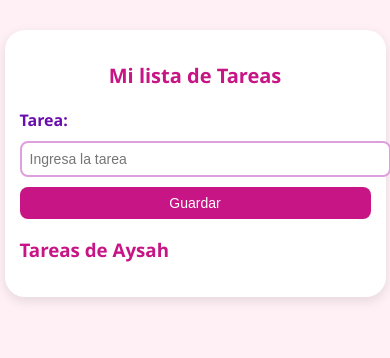
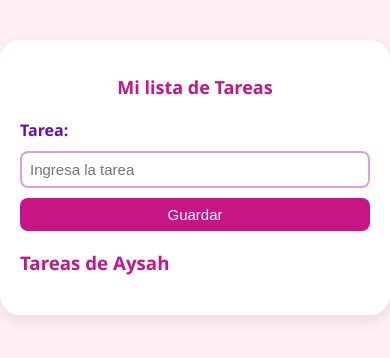
Before and after one commit to Mendo0729/To-do-List, a plain HTML site: page index.html in a window 390 px wide. Drawn offline with Linux system fonts and the light colour scheme.

Commit message:
Version 1.0

```diff
--- a/css/style.css
+++ b/css/style.css
@@ -10,13 +10,13 @@ body {
 }
 
 .contenedor-principal {
-    background: #ffffff;
-    padding: 30px;
-    margin-top: 60px;
+    max-width: 90%;
+    width: 100%;
+    margin: 30px auto;
+    padding: 20px;
+    background-color: white;
     border-radius: 20px;
-    box-shadow: 0 4px 12px rgba(0, 0, 0, 0.1);
-    width: 90%;
-    max-width: 500px;
+    box-shadow: 0 5px 15px rgba(0, 0, 0, 0.1);
 }
 
 h2 {
@@ -110,27 +110,23 @@ li:hover {
 
 /* Celulares: hasta 480px */
 @media (max-width: 480px) {
-    .contenedor-principal {
-        padding: 15px;
-        margin-top: 30px;
+    form {
+        display: flex;
+        flex-direction: column;
+    }
+
+    input[type="text"],
+    button {
+        width: 100%;
+        box-sizing: border-box;
     }
 
     h2 {
-        font-size: 20px;
-    }
-
-    input[type="text"] {
-        width: 100%;
-        font-size: 14px;
-    }
-
-    button {
-        font-size: 14px;
-        padding: 8px;
+        font-size: 18px;
+        text-align: center;
     }
 
     li {
         font-size: 14px;
-        padding: 10px;
     }
 }
```
